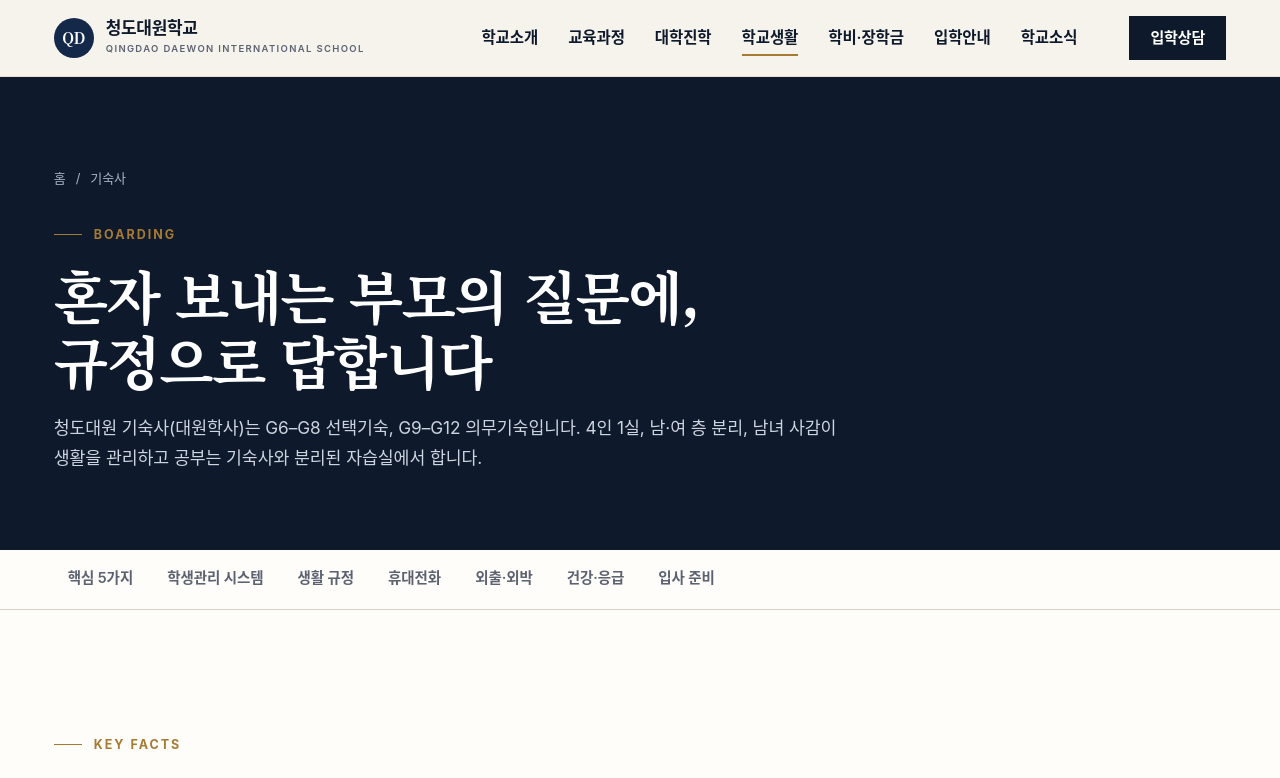
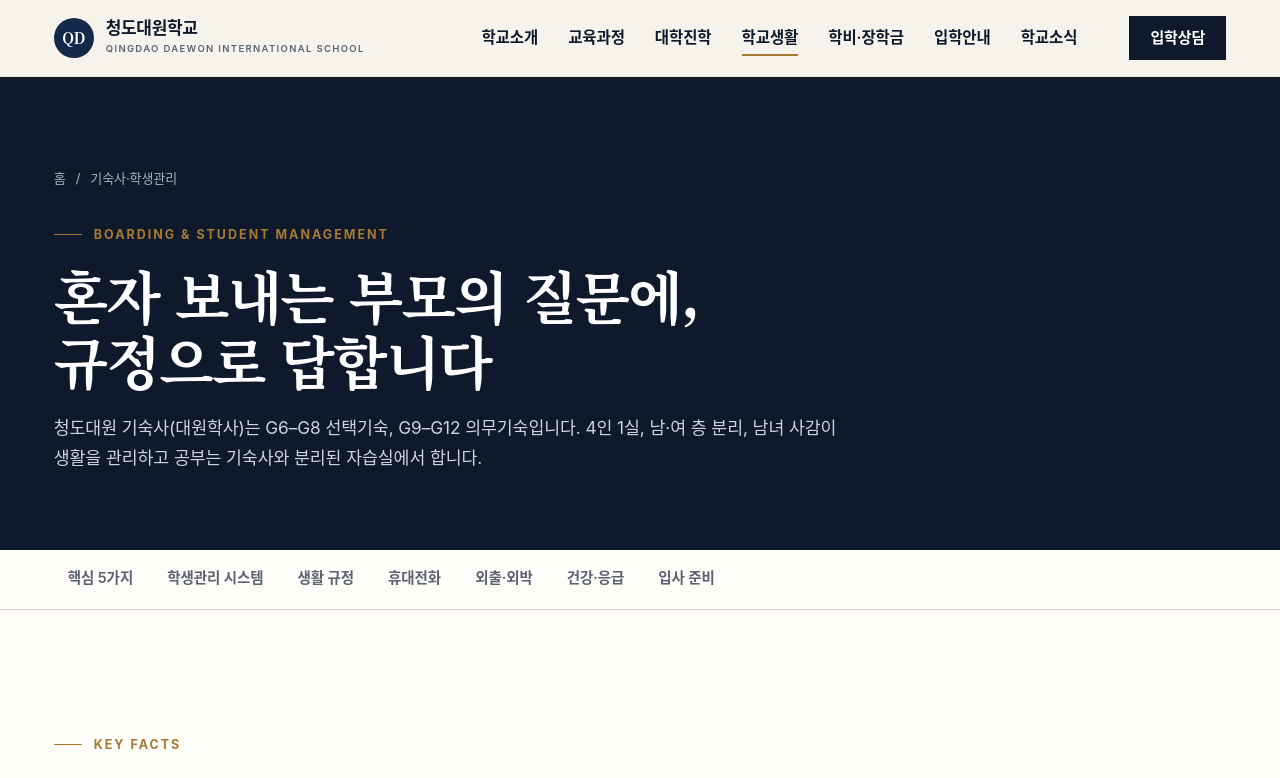
Before and after one commit to tnsuhak/qdis, a React (Vite) app: page /boarding in a window 1280 px wide. Shown: the top 778 px of the page. Built offline with nearby package versions, Linux system fonts and the light colour scheme; a web font is replaced by a local one.

Commit message:
Rename boarding page for student management

```diff
--- a/src/pages/Life.tsx
+++ b/src/pages/Life.tsx
@@ -6,7 +6,7 @@ import {photo} from '@/lib/qdis/photos';
 export function BoardingPage() {
   return (
     <>
-      <PageHead crumb="기숙사" eyebrow="Boarding"
+      <PageHead crumb="기숙사·학생관리" eyebrow="Boarding & Student Management"
         title={<>혼자 보내는 부모의 질문에,<br />규정으로 답합니다</>}
         lede="청도대원 기숙사(대원학사)는 G6–G8 선택기숙, G9–G12 의무기숙입니다. 4인 1실, 남·여 층 분리, 남녀 사감이 생활을 관리하고 공부는 기숙사와 분리된 자습실에서 합니다." />
       <Toc items={[['who', '핵심 5가지'], ['management', '학생관리 시스템'], ['care', '생활 규정'], ['phone', '휴대전화'], ['weekend', '외출·외박'], ['health', '건강·응급'], ['prepare', '입사 준비']]} />
```
